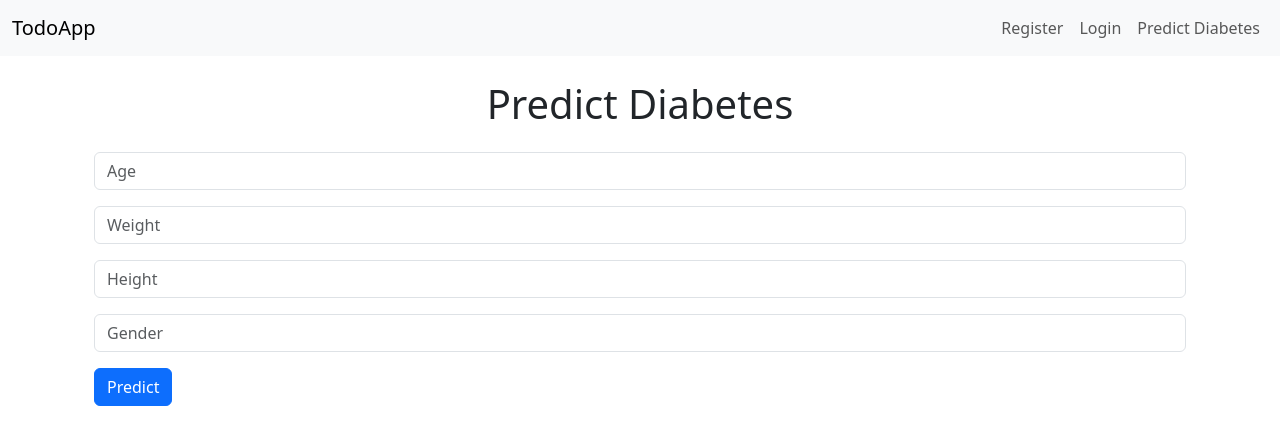
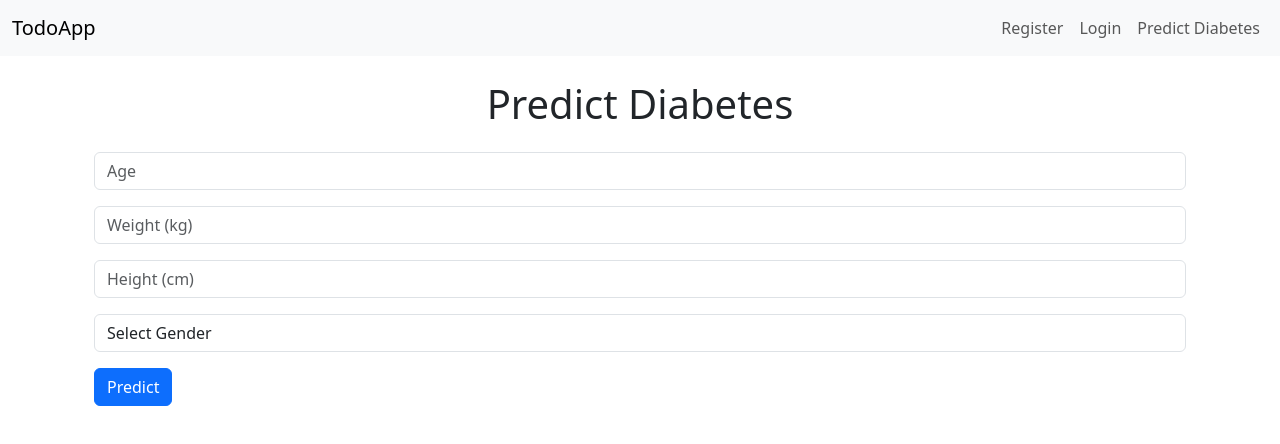
Before and after one commit to atpk/todo-app, a React (Create React App) app in the folder frontend/: page /predict-diabetes in a window 1280 px wide. Shown: the top 444 px of the page. Built offline with nearby package versions, Linux system fonts and the light colour scheme; no server answers.

Commit message:
diabetes prediction api changes

```diff
--- a/frontend/src/App.css
+++ b/frontend/src/App.css
@@ -36,3 +36,25 @@
     transform: rotate(360deg);
   }
 }
+
+form {
+  display: flex;
+  flex-direction: column;
+  align-items: center;
+  gap: 1rem;
+}
+
+input {
+  padding: 0.5rem;
+  font-size: 1rem;
+}
+
+button {
+  padding: 0.5rem 1rem;
+  font-size: 1rem;
+  cursor: pointer;
+}
+
+h2 {
+  margin-top: 2rem;
+}
--- a/frontend/src/components/Info.js
+++ b/frontend/src/components/Info.js
@@ -13,6 +13,7 @@ const Info = () => {
   const [gender, setGender] = useState("");
   const [isEditing, setIsEditing] = useState(false);
   const [currentTodoId, setCurrentTodoId] = useState(null);
+  const [predictionSuccess, setpredictionSuccess] = useState(false);
   const navigate = useNavigate();
 
   const backendUrl = process.env.REACT_APP_BACKEND_URL;
@@ -26,18 +27,30 @@ const Info = () => {
 
       const userInfoData = await Promise.all(
         response.data.map(async (userInfo) => {
+          // const inputData = [[0.1, 0.2, 0.3]];
+          const h = parseFloat(userInfo.height) / 100;
+          const bmi = parseFloat(weight) / (h * h);
+          const genderEncoded =
+            userInfo.gender.toLowerCase() === "male" ? 0 : 1;
+
           const predictionResponse = await axios.post(
-            `${backendUrl}/todos/predict`,
+            "http://3.87.154.7:5000/predict",
             {
-              age: userInfo.age,
-              weight: userInfo.weight,
-              height: userInfo.height,
-              gender: userInfo.gender,
+              input: [
+                [
+                  parseFloat(genderEncoded),
+                  parseFloat(userInfo.age),
+                  parseFloat(bmi),
+                ],
+              ],
             }
           );
+          console.log(predictionResponse);
+          setpredictionSuccess(true);
+
           return {
             ...userInfo,
-            diabetes_probability: predictionResponse.data.diabetes_probability,
+            diabetes_probability: predictionResponse.data.prediction,
           };
         })
       );
@@ -45,6 +58,7 @@ const Info = () => {
       setTodos(userInfoData);
     } catch (error) {
       console.error("Fetch todos error", error);
+      setpredictionSuccess(false);
       if (error.response && error.response.status === 401) {
         localStorage.removeItem("token");
         navigate("/login");
@@ -166,7 +180,7 @@ const Info = () => {
             <th scope="col">Weight</th>
             <th scope="col">Height</th>
             <th scope="col">Gender</th>
-            <th scope="col">Diabetes Probability</th>
+            {predictionSuccess && <th scope="col">Diabetes Probability</th>}
             <th scope="col">Actions</th>
           </tr>
         </thead>
@@ -179,7 +193,7 @@ const Info = () => {
               <td>{todo.weight}</td>
               <td>{todo.height}</td>
               <td>{todo.gender}</td>
-              <td>{todo.diabetes_probability}</td>
+              {predictionSuccess && <td>{todo.diabetes_probability}</td>}
               <td>
                 <button
                   className="btn btn-info me-2"
--- a/frontend/src/components/PredictDiabetes.js
+++ b/frontend/src/components/PredictDiabetes.js
@@ -6,70 +6,172 @@ const PredictDiabetes = () => {
   const [weight, setWeight] = useState("");
   const [height, setHeight] = useState("");
   const [gender, setGender] = useState("");
-  const [diabetesProbability, setDiabetesProbability] = useState(null);
+  const [prediction, setPrediction] = useState(null);
+  const [error, setError] = useState(null);
 
-  const backendUrl = process.env.REACT_APP_BACKEND_URL;
+  const [ageError, setAgeError] = useState("");
+  const [weightError, setWeightError] = useState("");
+  const [heightError, setHeightError] = useState("");
+  const [genderError, setGenderError] = useState("");
 
-  const predictDiabetes = async () => {
+  const validateAge = () => {
+    if (age === "") {
+      setAgeError("Age is required.");
+    } else if (parseFloat(age) <= 0) {
+      setAgeError("Age must be a positive number.");
+    } else {
+      setAgeError("");
+    }
+  };
+
+  const validateWeight = () => {
+    if (weight === "") {
+      setWeightError("Weight is required.");
+    } else if (parseFloat(weight) <= 0) {
+      setWeightError("Weight must be a positive number.");
+    } else {
+      setWeightError("");
+    }
+  };
+
+  const validateHeight = () => {
+    if (height === "") {
+      setHeightError("Height is required.");
+    } else if (parseFloat(height) <= 0) {
+      setHeightError("Height must be a positive number.");
+    } else {
+      setHeightError("");
+    }
+  };
+
+  const validateGender = () => {
+    if (gender === "") {
+      setGenderError("Gender is required.");
+    } else if (!["male", "female"].includes(gender.toLowerCase())) {
+      setGenderError("Gender must be either 'male' or 'female'.");
+    } else {
+      setGenderError("");
+    }
+  };
+
+  const handleSubmit = async (event) => {
+    event.preventDefault();
+    setError(null);
+    setPrediction(null);
+
+    validateAge();
+    validateWeight();
+    validateHeight();
+    validateGender();
+
+    if (ageError || weightError || heightError || genderError) {
+      setError("Please fix the errors above and try again.");
+      return;
+    }
+
+    if (!age || !weight || !height || !gender) {
+      setError("All fields are required.");
+      return;
+    }
+
     try {
-      const response = await axios.post(`${backendUrl}/todos/predict`, {
-        age,
-        weight,
-        height,
-        gender,
+      const h = parseFloat(height) / 100;
+      const bmi = parseFloat(weight) / (h * h);
+      const genderEncoded = gender.toLowerCase() === "male" ? 0 : 1;
+
+      const response = await axios.post("http://3.87.154.7:5000/predict", {
+        input: [[parseFloat(age), parseFloat(bmi), parseFloat(genderEncoded)]],
       });
-      setDiabetesProbability(response.data.diabetes_probability);
-    } catch (error) {
-      console.error("Prediction error", error);
-      setDiabetesProbability(null);
+
+      if (response.data && response.data.prediction) {
+        setPrediction(response.data.prediction);
+      } else {
+        setError("Invalid response from server.");
+      }
+    } catch (err) {
+      setError("Error making prediction. Please try again.");
     }
   };
 
   return (
     <div className="container mt-4">
       <h1 className="text-center mb-4">Predict Diabetes</h1>
+      <form onSubmit={handleSubmit}>
         <div className="mb-3">
           <input
             type="number"
-          className="form-control"
+            className={`form-control ${ageError ? "is-invalid" : ""}`}
             placeholder="Age"
             value={age}
             onChange={(e) => setAge(e.target.value)}
+            onBlur={validateAge}
+            min="1"
+            required
           />
+          {ageError && <div className="invalid-feedback">{ageError}</div>}
         </div>
         <div className="mb-3">
           <input
             type="number"
-          className="form-control"
-          placeholder="Weight"
+            className={`form-control ${weightError ? "is-invalid" : ""}`}
+            placeholder="Weight (kg)"
             value={weight}
             onChange={(e) => setWeight(e.target.value)}
+            onBlur={validateWeight}
+            min="1"
+            required
           />
+          {weightError && <div className="invalid-feedback">{weightError}</div>}
         </div>
         <div className="mb-3">
           <input
             type="number"
-          className="form-control"
-          placeholder="Height"
+            className={`form-control ${heightError ? "is-invalid" : ""}`}
+            placeholder="Height (cm)"
             value={height}
             onChange={(e) => setHeight(e.target.value)}
+            onBlur={validateHeight}
+            min="1"
+            required
           />
+          {heightError && <div className="invalid-feedback">{heightError}</div>}
         </div>
         <div className="mb-3">
-        <input
-          type="text"
-          className="form-control"
-          placeholder="Gender"
+          <select
+            className={`form-control ${genderError ? "is-invalid" : ""}`}
             value={gender}
             onChange={(e) => setGender(e.target.value)}
-        />
+            onBlur={validateGender}
+            required
+          >
+            <option value="">Select Gender</option>
+            <option value="male">Male</option>
+            <option value="female">Female</option>
+          </select>
+          {genderError && <div className="invalid-feedback">{genderError}</div>}
         </div>
-      <button className="btn btn-primary" onClick={predictDiabetes}>
+        {error && (
+          <div className="alert alert-warning">
+            <p>{error}</p>
+          </div>
+        )}
+        <button type="submit" className="btn btn-primary">
           Predict
         </button>
-      {diabetesProbability !== null && (
-        <div className="mt-3">
-          <h4>Diabetes Probability: {diabetesProbability.toFixed(2)}</h4>
+      </form>
+      <div>
+        <h1> </h1>
+      </div>
+      {prediction !== null && (
+        <div className="alert alert-success mt-4">
+          <h2>Diabetes Prediction:</h2>
+          <p>{prediction}</p>
+        </div>
+      )}
+      {error && (
+        <div className="alert alert-danger mt-4">
+          <h2>Error:</h2>
+          <p>{error}</p>
         </div>
       )}
     </div>
```
Lines whose indentation alone changed are shown as unchanged.
